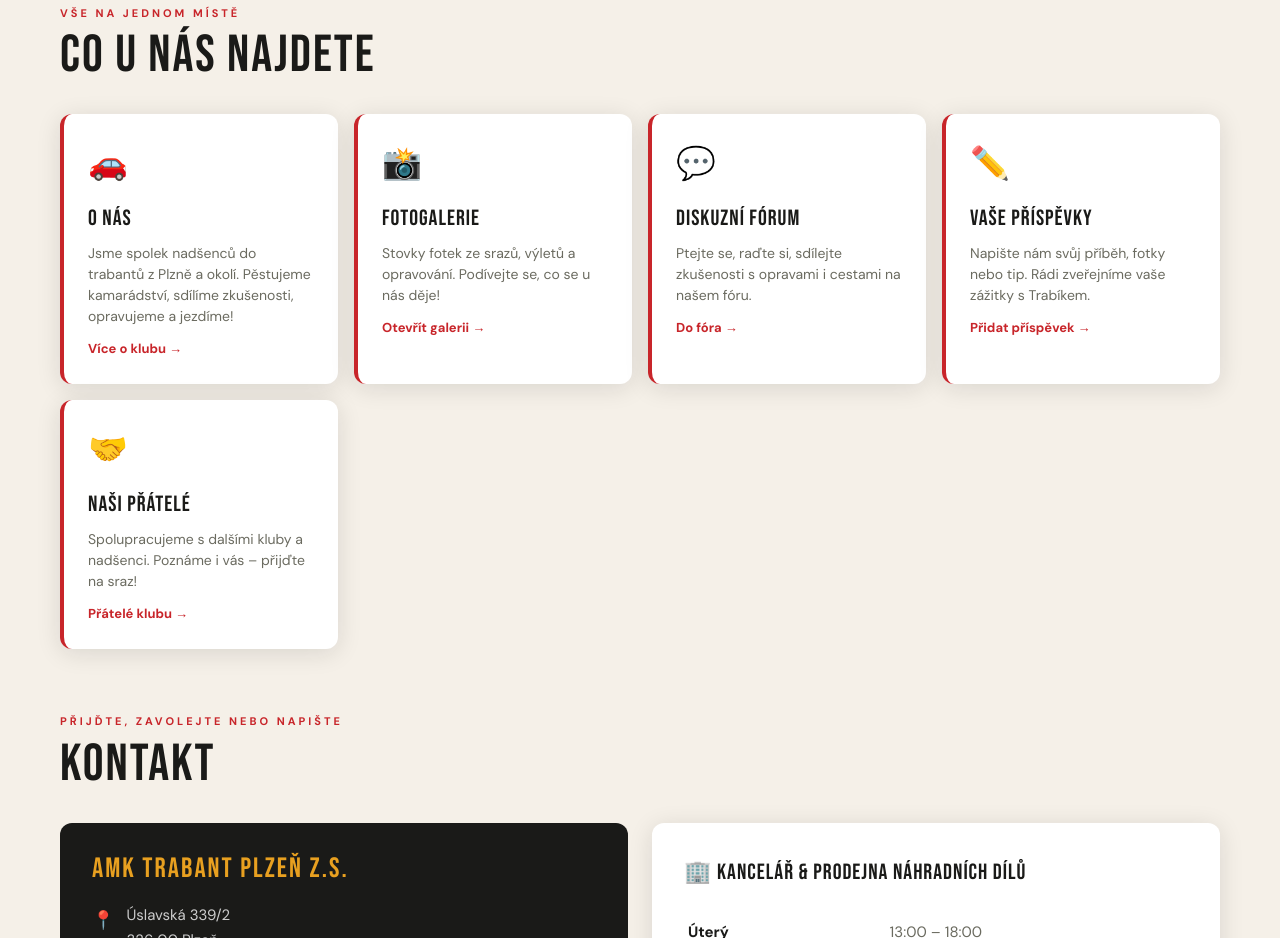
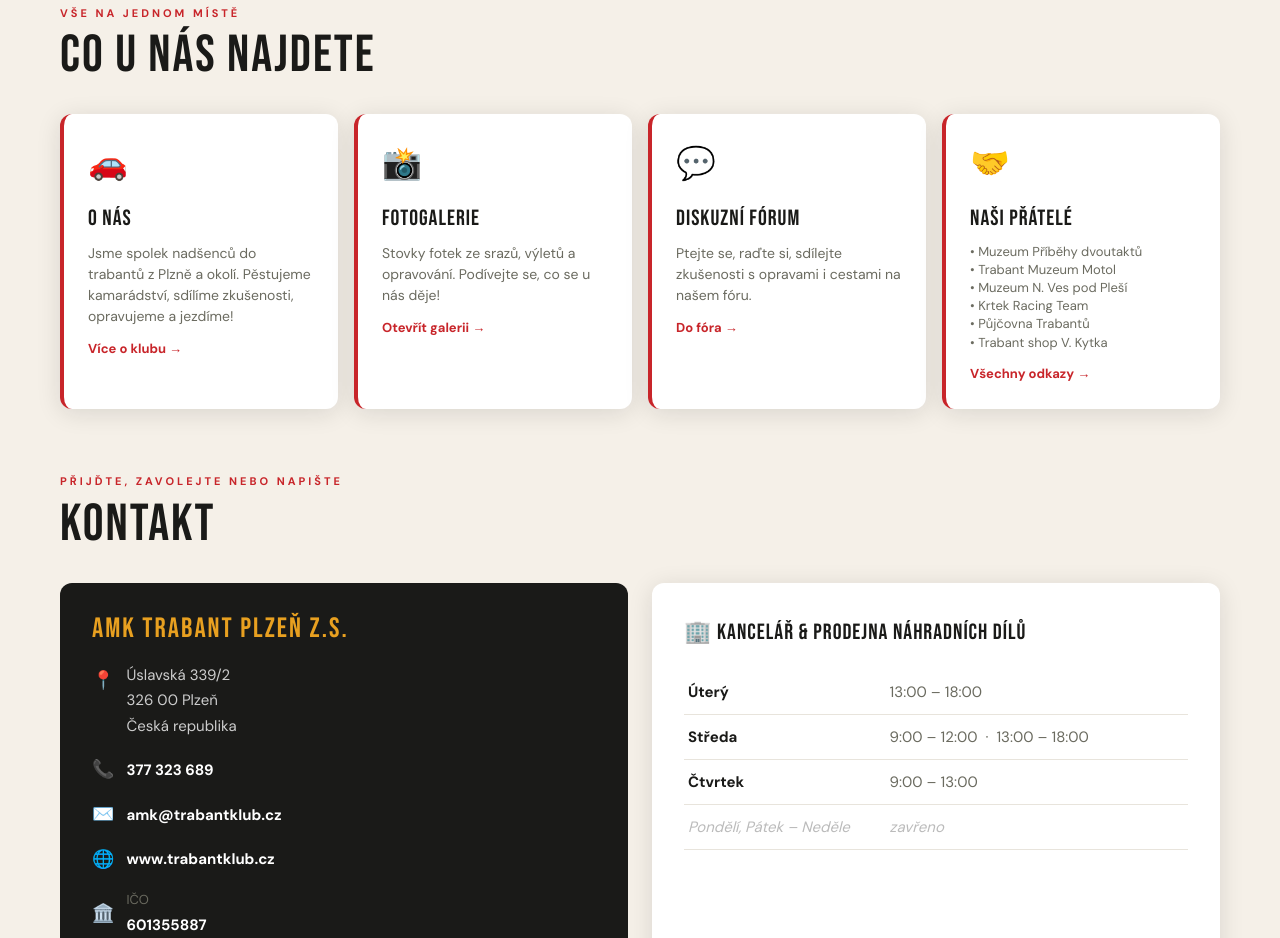
Before and after one commit to dtruhlar/AMKweb, a plain HTML site: page index.html in a window 1280 px wide. Shown: the part 1760-2698 px from the top of the page. Drawn offline with Linux system fonts and the light colour scheme; no server answers.

Commit message:
Update info-block content and clean up code

```diff
--- a/index.html
+++ b/index.html
@@ -1138,17 +1138,17 @@
       </div>
 
       <div class="info-block reveal">
-        <div class="info-block-icon">✏️</div>
-        <div class="info-block-title">Vaše příspěvky</div>
-        <p class="info-block-text">Napište nám svůj příběh, fotky nebo tip. Rádi zveřejníme vaše zážitky s Trabíkem.</p>
-        <a href="#" class="info-block-link">Přidat příspěvek →</a>
-      </div>
-
-      <div class="info-block reveal">
         <div class="info-block-icon">🤝</div>
         <div class="info-block-title">Naši přátelé</div>
-        <p class="info-block-text">Spolupracujeme s dalšími kluby a nadšenci. Poznáme i vás – přijďte na sraz!</p>
-        <a href="#" class="info-block-link">Přátelé klubu →</a>
+        <p class="info-block-text" style="font-size: 13px; line-height: 1.4;">
+            • <a href="http://www.muzeumlobzy.cz" target="_blank" style="color:var(--gray);text-decoration:none;">Muzeum Příběhy dvoutaktů</a><br>
+            • <a href="http://www.trabantmuzeum.cz" target="_blank" style="color:var(--gray);text-decoration:none;">Trabant Muzeum Motol</a><br>
+            • <a href="http://www.muzeumtrabantu.cz" target="_blank" style="color:var(--gray);text-decoration:none;">Muzeum N. Ves pod Pleší</a><br>
+            • <a href="http://www.krtekracingteam.cz" target="_blank" style="color:var(--gray);text-decoration:none;">Krtek Racing Team</a><br>
+            • <a href="http://www.trabantem.cz" target="_blank" style="color:var(--gray);text-decoration:none;">Půjčovna Trabantů</a><br>
+            • <a href="http://www.trabantshop.cz" target="_blank" style="color:var(--gray);text-decoration:none;">Trabant shop V. Kytka</a>
+        </p>
+        <a href="https://www.trabantklub.cz/index.php?option=com_content&view=category&id=46&Itemid=81" target="_blank" class="info-block-link">Všechny odkazy →</a>
       </div>
 
     </div>
@@ -1331,12 +1331,10 @@
           return;
       }
 
-      // Seskupení podle měsíců
       const months = ["Leden", "Únor", "Březen", "Duben", "Květen", "Červen", "Červenec", "Srpen", "Září", "Říjen", "Listopad", "Prosinec"];
       let html = '';
       let currentMonth = -1;
 
-      // Seřazení podle data
       data.sort((a, b) => new Date(a[0]) - new Date(b[0]));
 
       data.forEach(row => {
@@ -1369,15 +1367,14 @@
 
       html += '</div></div>';
       container.innerHTML = html;
-      initReveals(); // Znovu inicializovat animace
+      initReveals();
     } catch (e) {
       container.innerHTML = '<p>Chyba při načítání dat z tabulky.</p>';
     }
   }
 
-  // Admin Panel logia
   function checkAdmin() {
-      if (document.getElementById('adminPass').value === 'trabant1990') { // <--- VAŠE HESLO
+      if (document.getElementById('adminPass').value === 'trabant1990') {
           document.getElementById('adminLogin').style.display = 'none';
           document.getElementById('adminForm').style.display = 'block';
       } else {
@@ -1409,7 +1406,6 @@
     }
   });
 
-  // Skrytý trigger (3x klik na název klubu v patičce otevře admin panel)
   let clickCount = 0;
   document.getElementById('adminTrigger').onclick = () => {
       clickCount++;
@@ -1419,7 +1415,6 @@
       }
   };
 
-  // Mobile menu
   function openMenu() {
     document.getElementById('mobileMenu').classList.add('open');
     document.body.style.overflow = 'hidden';
@@ -1429,13 +1424,11 @@
     document.body.style.overflow = '';
   }
 
-  // Scroll to top button
   const scrollBtn = document.getElementById('scrollTop');
   window.addEventListener('scroll', () => {
     scrollBtn.classList.toggle('visible', window.scrollY > 400);
   });
 
-  // Reveal on scroll logic
   function initReveals() {
     const reveals = document.querySelectorAll('.reveal');
     const observer = new IntersectionObserver((entries) => {
@@ -1449,7 +1442,6 @@
     reveals.forEach(el => observer.observe(el));
   }
 
-  // Smooth active nav link
   const sections = document.querySelectorAll('section[id], div[id]');
   const navLinks = document.querySelectorAll('nav a');
   window.addEventListener('scroll', () => {
@@ -1462,7 +1454,6 @@
     });
   });
 
-  // Spuštění po načtení
   window.onload = () => {
       loadCalendar();
       initReveals();
```
